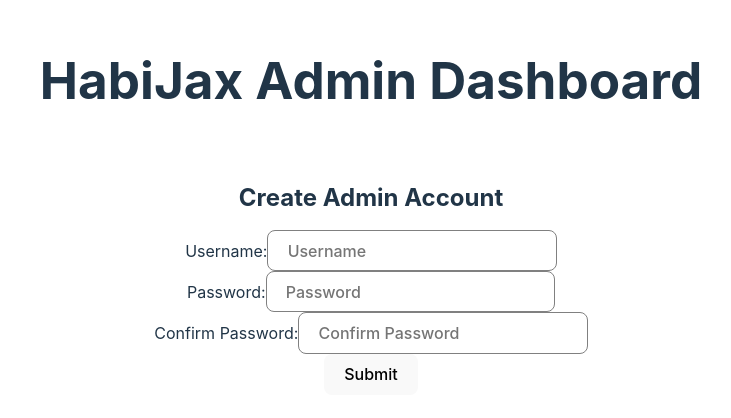
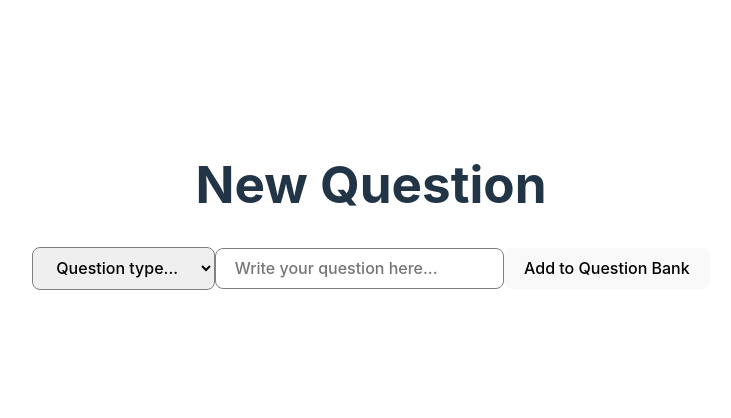
Before and after one commit to DevOspreysUNF/HabiJax-FirstIteration, a React (Vite) app in the folder lss-client-v1/: page / in a window 1280 px wide. Shown: the part 194-612 px from the top of the page, without its empty margins (269-1000 px from the left). Built offline with nearby package versions, Linux system fonts and the light colour scheme.

Commit message:
"add question" dummy UI

```diff
--- a/lss-client-v1/src/App.tsx
+++ b/lss-client-v1/src/App.tsx
@@ -1,31 +1,12 @@
 import { useState } from "react";
+import InputQuestion from "./components/InputQuestion";
 
 import "./css/App.css";
 
 function App() {
-  const submitHandler = (e) => {
-    e.preventDefault();
-    alert("Admin Account created!");
-  };
-
   return (
     <div className="App">
-      <h1>HabiJax Admin Dashboard </h1>
-      <br />
-      <h2>Create Admin Account</h2>
-      <form onSubmit={submitHandler}>
-        Username:
-        <input type="text" placeholder="Username" required />
-        <div className="col-md-6">
-          Password:
-          <input type="password" placeholder="Password" required />
-        </div>
-        <div>
-          Confirm Password:
-          <input type="password" placeholder="Confirm Password" required />
-        </div>
-        <button type="submit">Submit</button>
-      </form>
+      <InputQuestion />
     </div>
   );
 }
--- /dev/null
+++ b/lss-client-v1/src/components/InputQuestion.tsx
@@ -0,0 +1,32 @@
+import React, { Fragment, useState } from "react";
+
+const InputQuestion = () => {
+    const [qText, setQText] = useState("");
+
+    return (
+        <Fragment>
+            <h1>New Question</h1>
+            <form>
+                <select id="question-type">
+                    <option value="Question type">Question type...</option>
+                    <option value="Short Answer">Short Answer</option>
+                    <option value="Long Answer">Long Answer</option>
+                    <option value="Multiple Choice">Multiple Choice</option>
+                    <option value="Scale">Scale/Rating</option>
+                    <option value="Yes or No">Yes or No</option>
+                </select>
+                <input
+                    type="text"
+                    id="question-text"
+                    placeholder="Write your question here..."
+                    value={qText}
+                    onChange={e => setQText(e.target.value)}
+                ></input>
+                <button>Add to Question Bank</button>
+            </form>
+
+        </Fragment>
+    );
+}
+
+export default InputQuestion;
```
